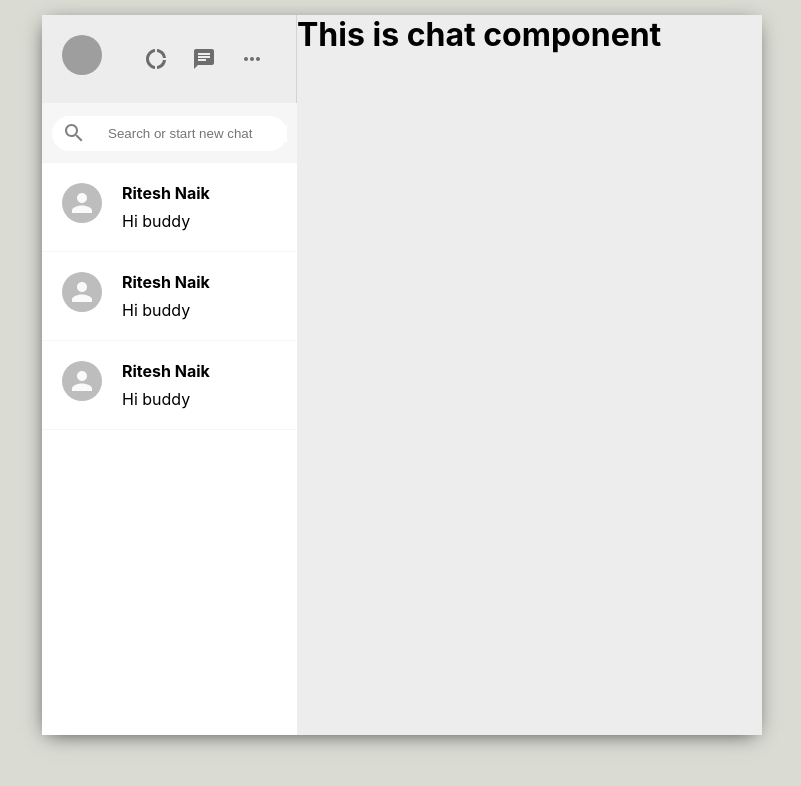
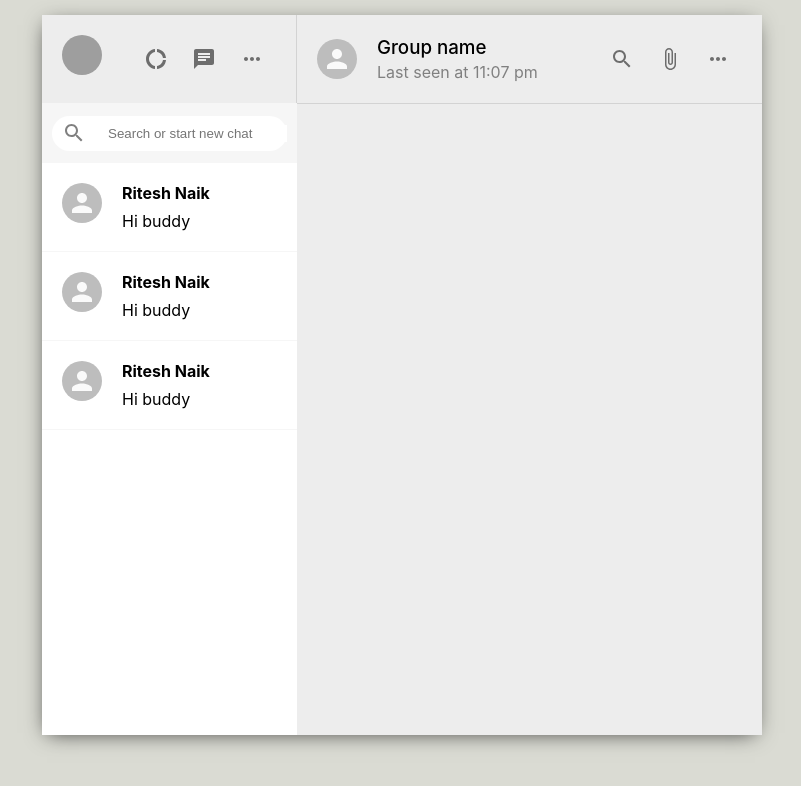
Before and after one commit to riteshtnk11/whatsapp-clone-mern, a React (Create React App) app in the folder whatsapp-mern/: page / in a window 1280 px wide. Shown: the top 786 px of the page, without its empty margins (238-1039 px from the left). Built offline with nearby package versions, Linux system fonts and the light colour scheme; grey boxes are pictures that could not be loaded.

Commit message:
[UI] Design for main chat header

```diff
--- a/whatsapp-mern/src/Chat.css
+++ b/whatsapp-mern/src/Chat.css
@@ -3,3 +3,24 @@
     flex-direction: column;
     flex: 0.65;
 }
+
+.chat__header {
+    display: flex;
+    padding: 20px;
+    align-items: center;
+    border-bottom: 1px solid lightgray;
+}
+
+.chat__headerInfo {
+    flex: 1; /*To fill the entire row*/
+    padding-left: 20px;
+}
+
+.chat__headerInfo > h3 {
+    margin-bottom: 3px;
+    font-weight: 500;
+}
+
+.chat__headerInfo > p {
+    color: gray;
+}
--- a/whatsapp-mern/src/Chat.js
+++ b/whatsapp-mern/src/Chat.js
@@ -1,12 +1,35 @@
-import React from 'react';
-import './Chat.css';
+import React from "react";
+import { Avatar, IconButton } from "@material-ui/core";
+import "./Chat.css";
+import MoreHorizIcon from "@material-ui/icons/MoreHoriz";
+import { SearchOutlined } from "@material-ui/icons";
+import { AttachFile } from "@material-ui/icons";
 
 function Chat() {
-    return (
-        <div className="chat">
-            <h1>This is chat component</h1>
+  return (
+    <div className="chat">
+      <div className="chat__header">
+        <Avatar />
+        <div className="chat__headerInfo">
+          <h3>Group name </h3>
+          <p>Last seen at 11:07 pm</p>
         </div>
-    )
+        <div className="chat__headerRight">
+          <IconButton>
+            <SearchOutlined />
+          </IconButton>
+          <IconButton>
+            <AttachFile />
+          </IconButton>
+          <IconButton>
+            <MoreHorizIcon />
+          </IconButton>
+        </div>
+      </div>
+      <div className="chat__body"></div>
+      <div className="chat__footer"></div>
+    </div>
+  );
 }
 
-export default Chat
+export default Chat;
```
